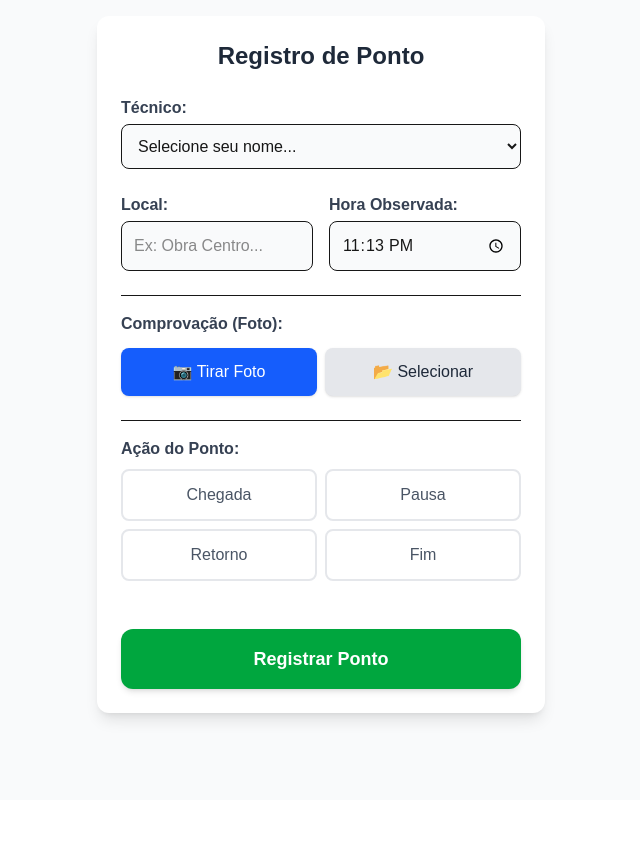
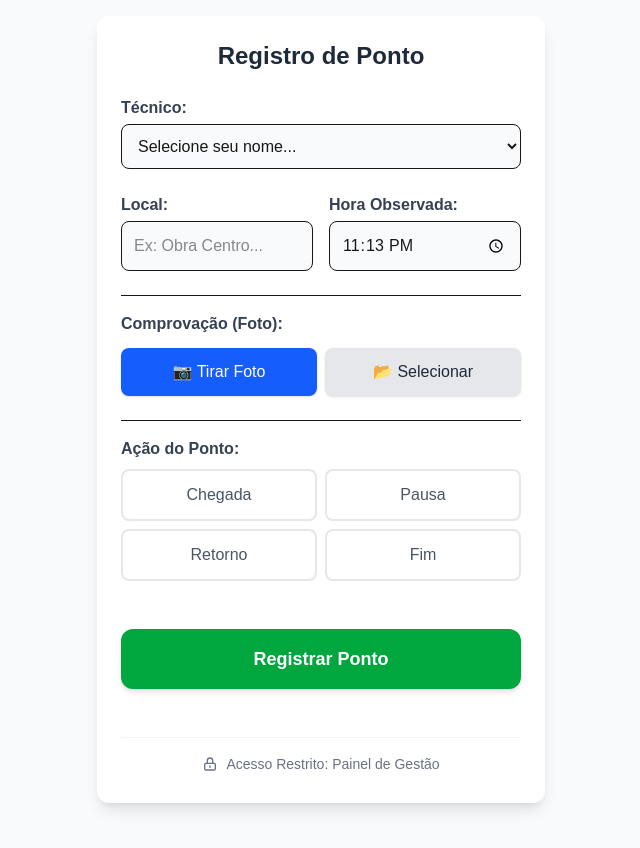
Before and after one commit to AllissonCosta/sistema-ponto, a Next.js app: page / in a window 1280 px wide. Shown: the top 848 px of the page, without its empty margins (319-959 px from the left). Before the commit the page ends 800 px from the top, so only its background shows below. Built offline with nearby package versions, Linux system fonts and the light colour scheme.

Commit message:
Adiciona botão de acesso ao painel na tela de registro

```diff
--- a/app/page.tsx
+++ b/app/page.tsx
@@ -1,6 +1,7 @@
 'use client'; // Necessário se estiver usando Next.js App Router
 
 import React, { useState, useRef, useEffect } from 'react';
+import Link from 'next/link'; // <-- Importação do Link adicionada
 
 // Tipagem dos dados
 interface PontoData {
@@ -130,7 +131,8 @@ export default function RegistroPonto() {
       };
 
       const acaoTexto = frasesAcao[formData.tipoPonto];
-      const linkGestao = "www.seusite.com.br/painel";
+      // Atualize este link com o seu domínio real na Vercel quando necessário
+      const linkGestao = "sistema-ponto-weld.vercel.app/painel";
       const mensagem = `o ${formData.tecnico.toLowerCase()} ${acaoTexto}: ${linkGestao}`;
 
       const linkWhatsApp = `https://wa.me/?text=${encodeURIComponent(mensagem)}`;
@@ -219,14 +221,14 @@ export default function RegistroPonto() {
             <button
               type="button"
               onClick={() => inputCameraRef.current?.click()}
-              className="flex-1 bg-blue-600 text-white font-medium p-3 rounded-lg shadow-sm active:bg-blue-700"
+              className="flex-1 bg-blue-600 text-white font-medium p-3 rounded-lg shadow-sm active:bg-blue-700 transition-colors"
             >
               📷 Tirar Foto
             </button>
             <button
               type="button"
               onClick={() => inputFileRef.current?.click()}
-              className="flex-1 bg-gray-200 text-gray-800 font-medium p-3 rounded-lg shadow-sm active:bg-gray-300"
+              className="flex-1 bg-gray-200 text-gray-800 font-medium p-3 rounded-lg shadow-sm active:bg-gray-300 transition-colors"
             >
               📂 Selecionar
             </button>
@@ -237,7 +239,7 @@ export default function RegistroPonto() {
               <img src={formData.fotoPreview} alt="Preview" className="w-full h-48 object-cover rounded-lg border" />
               <button
                 onClick={() => setFormData(prev => ({ ...prev, foto: null, fotoPreview: null }))}
-                className="absolute top-2 right-2 bg-red-500 text-white rounded-full p-1 w-8 h-8 flex items-center justify-center font-bold"
+                className="absolute top-2 right-2 bg-red-500 text-white rounded-full p-1 w-8 h-8 flex items-center justify-center font-bold shadow-md hover:bg-red-600"
               >
                 X
               </button>
@@ -283,7 +285,21 @@ export default function RegistroPonto() {
           {enviando ? 'Enviando...' : 'Registrar Ponto'}
         </button>
 
+        {/* 6. ACESSO AO PAINEL (NOVO BOTÃO ADICIONADO AQUI) */}
+        <div className="pt-4 border-t border-gray-100 text-center mt-6">
+          <Link
+            href="/painel"
+            className="inline-flex items-center justify-center gap-2 text-sm font-medium text-gray-500 hover:text-blue-600 transition-colors"
+          >
+            <svg className="w-4 h-4" fill="none" stroke="currentColor" viewBox="0 0 24 24">
+              <path strokeLinecap="round" strokeLinejoin="round" strokeWidth={2} d="M12 15v2m-6 4h12a2 2 0 002-2v-6a2 2 0 00-2-2H6a2 2 0 00-2 2v6a2 2 0 002 2zm10-10V7a4 4 0 00-8 0v4h8z" />
+            </svg>
+            Acesso Restrito: Painel de Gestão
+          </Link>
+        </div>
+
       </div>
+
     </div>
   );
 }
```
